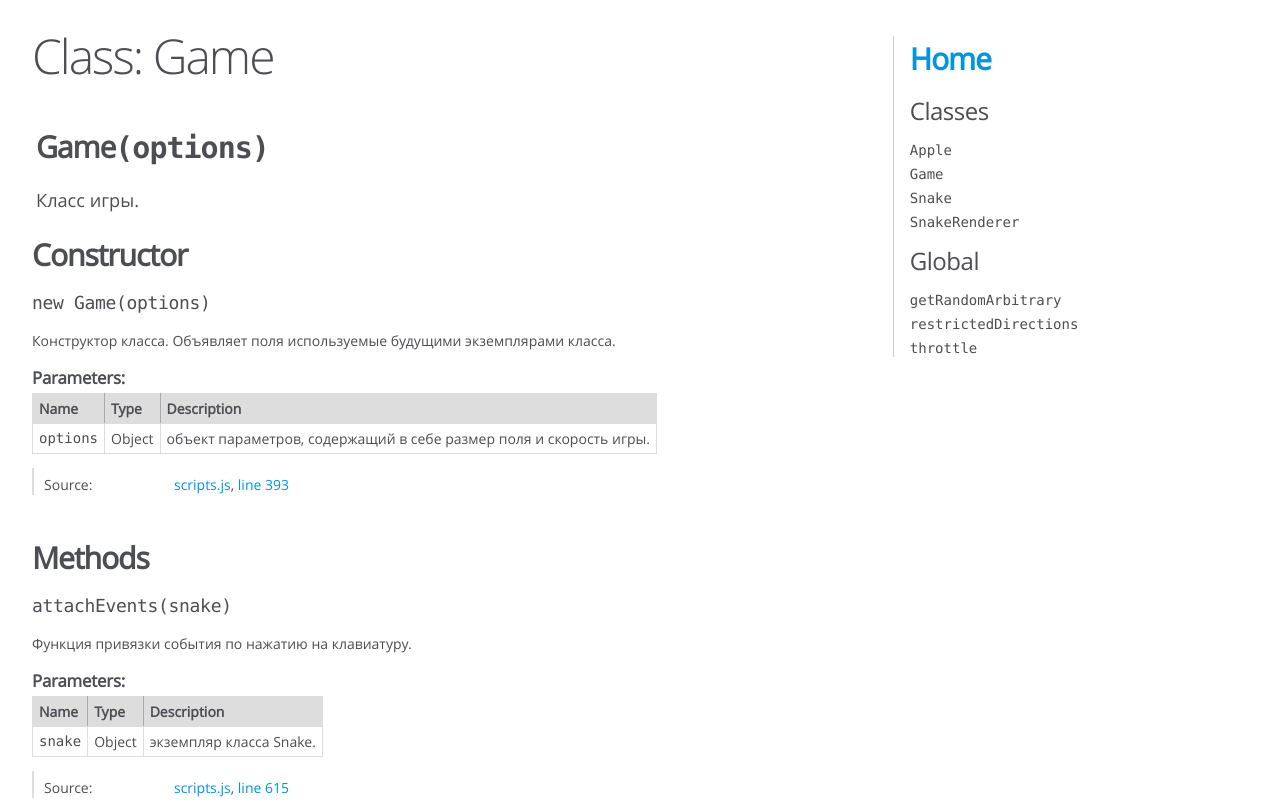
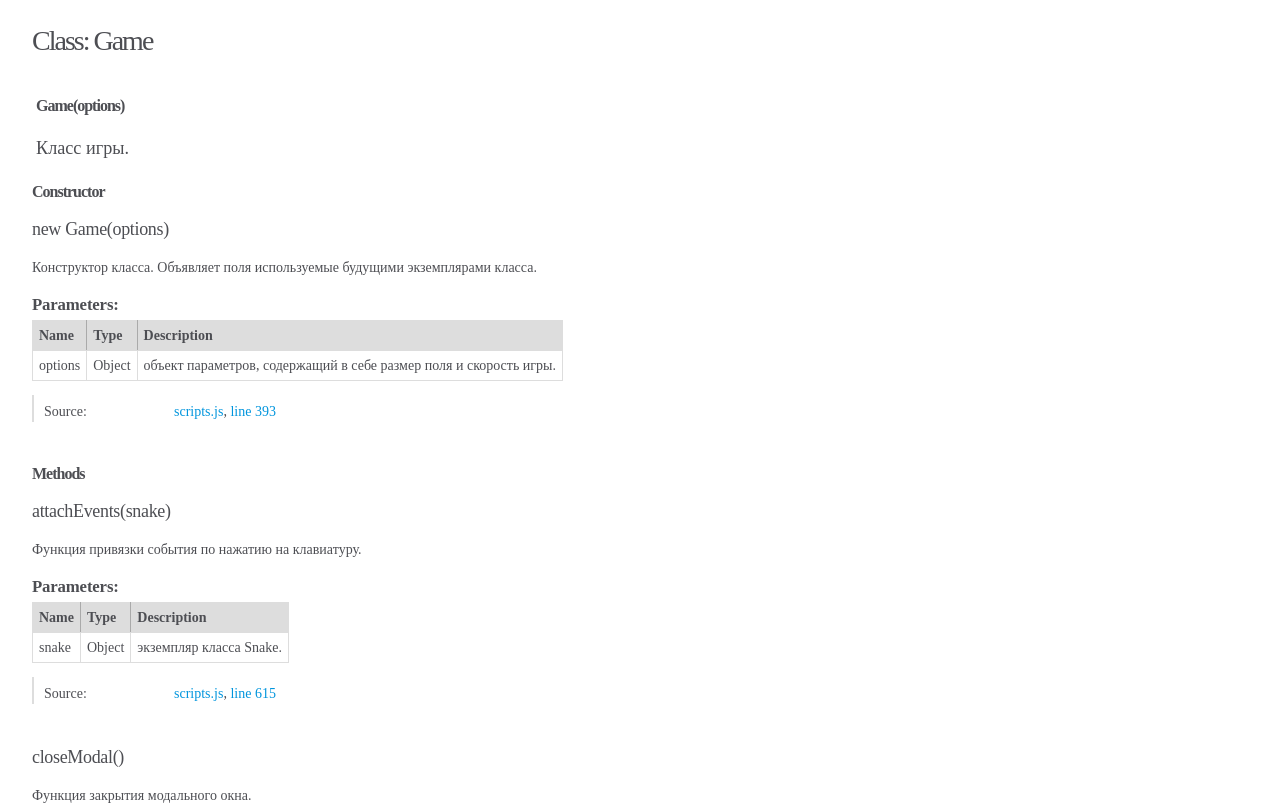
Before and after one commit to ollikkom/course_w, a plain HTML site: page docs/Game.html in a window 1280 px wide. Shown: the top 809 px of the page. Drawn offline with Linux system fonts and the light colour scheme.

Commit message:
fonts upd and nav removed in docs! now going sleep, sorry

```diff
--- a/docs/styles/jsdoc-default.css
+++ b/docs/styles/jsdoc-default.css
@@ -33,7 +33,7 @@ html
 
 body
 {
-    font-family: 'Open Sans', sans-serif;
+    font-family: 'Times New Roman', sans-serif;
     line-height: 1.5;
     color: #4d4e53;
     background-color: white;
@@ -55,7 +55,7 @@ header
 }
 
 tt, code, kbd, samp {
-    font-family: Consolas, Monaco, 'Andale Mono', monospace;
+    font-family: 'Times New Roman', Monaco, 'Andale Mono', monospace;
 }
 
 .class-description {
@@ -104,7 +104,7 @@ section
 
 nav
 {
-    display: block;
+    display: none;
     float: right;
     margin-top: 28px;
     width: 30%;
@@ -114,7 +114,7 @@ nav
 }
 
 nav ul {
-    font-family: 'Lucida Grande', 'Lucida Sans Unicode', arial, sans-serif;
+    font-family: 'Times New Roman', 'Lucida Sans Unicode', arial, sans-serif;
     font-size: 100%;
     line-height: 17px;
     padding: 0;
@@ -123,7 +123,7 @@ nav ul {
 }
 
 nav ul a, nav ul a:visited, nav ul a:active {
-    font-family: Consolas, Monaco, 'Andale Mono', monospace;
+    font-family: 'Times New Roman', Monaco, 'Andale Mono', monospace;
     line-height: 18px;
     color: #4D4E53;
 }
@@ -151,15 +151,15 @@ h1, h2, h3, h4 {
 
 h1
 {
-    font-family: 'Open Sans Light', sans-serif;
-    font-size: 48px;
+    font-family: 'Times New Roman', sans-serif;
+    font-size: 28px;
     letter-spacing: -2px;
     margin: 12px 24px 20px;
 }
 
 h2, h3.subsection-title
 {
-    font-size: 30px;
+    font-size: 16px;
     font-weight: 700;
     letter-spacing: -1px;
     margin-bottom: 12px;
@@ -249,7 +249,7 @@ tr > th:last-child { border-right: 1px solid #ddd; }
 }
 
 .name, .signature {
-    font-family: Consolas, Monaco, 'Andale Mono', monospace;
+    font-family: 'Times New Roman', Monaco, 'Andale Mono', monospace;
 }
 
 .details { margin-top: 14px; border-left: 2px solid #DDD; }
@@ -335,7 +335,7 @@ tr > th:last-child { border-right: 1px solid #ddd; }
 
 .params .name, .props .name, .name code {
     color: #4D4E53;
-    font-family: Consolas, Monaco, 'Andale Mono', monospace;
+    font-family: 'Times New Roman', Monaco, 'Andale Mono', monospace;
     font-size: 100%;
 }
 
```
